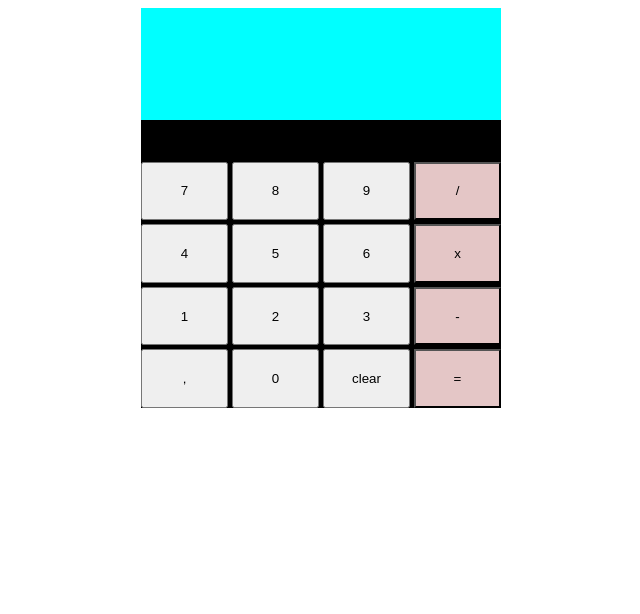
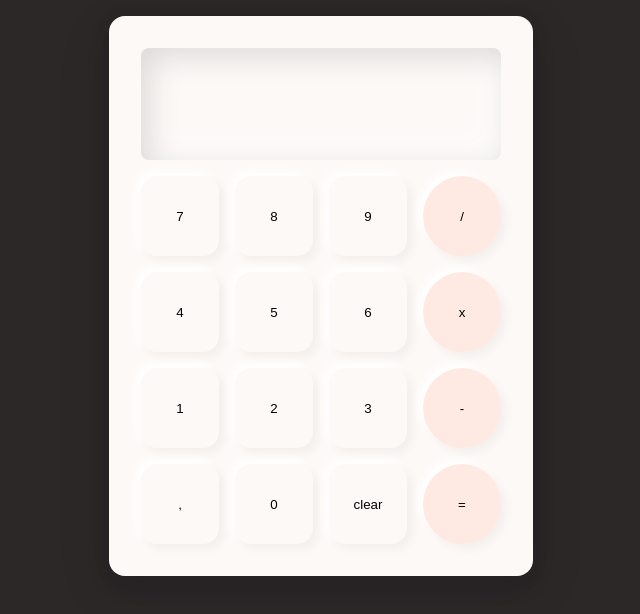
Before and after one commit to litvinas/calculator, a plain HTML site: page index.html in a window 1280 px wide. Shown: the whole page, without its empty margins (319-959 px from the left). Drawn offline with Linux system fonts and the light colour scheme.

Commit message:
Update styles

```diff
--- a/index.html
+++ b/index.html
@@ -6,6 +6,10 @@
     <meta name="viewport" content="width=device-width, initial-scale=1.0">
     <title>Document</title>
     <link rel="stylesheet" href="style.css">
+    <link rel="preconnect" href="https://fonts.googleapis.com">
+    <link rel="preconnect" href="https://fonts.gstatic.com" crossorigin>
+    <link href="https://fonts.googleapis.com/css2?family=Kanit:wght@100;300;400;500;700&display=swap" rel="stylesheet">
+
 </head>
 <body>
     <div class="container">
--- a/javascript.js
+++ b/javascript.js
@@ -3,6 +3,7 @@ const operatorButtons = document.querySelectorAll('.operator');
 const equationDisplay = document.querySelector('.equation-display');
 const answerDisplay = document.querySelector('.answer-display');
 const equalButton = document.querySelector('.equal');
+const clearButton = document.querySelector('.clear');
 
 let equation = '';
 let numbers = [];
@@ -19,6 +20,8 @@ const updateEquation = function(char) {
 }
 
 numberButtons.forEach((button) => {button.addEventListener('click', function() {
+    button.classList.add('clicked');
+    setTimeout(() => button.classList.remove('clicked'), 100);
     updateDisplay(button.innerText);
     updateEquation(button.innerText);
     console.log(equation);
@@ -26,6 +29,9 @@ numberButtons.forEach((button) => {button.addEventListener('click', function() {
 
 operatorButtons.forEach((button) => {
     button.addEventListener('click', () => {
+        button.classList.add('clicked');
+        setTimeout(() => button.classList.remove('clicked'), 100);
+
         numbers[currentNumber] = parseInt(equation);
         updateDisplay(button.innerText);
         equation = '';
@@ -44,6 +50,12 @@ equalButton.addEventListener('click', function () {
 
 });
 
+clearButton.addEventListener('click', function() {
+    equation = '';
+    currentnumber = '';
+    equationDisplay.textContent = '';
+    answerDisplay.textContent = '';
+});
 
 
 const add = function(a, b) {
--- a/style.css
+++ b/style.css
@@ -1,12 +1,43 @@
+body {
+    background-color: rgb(44, 40, 40);
+    font-family: 'Roboto', sans-serif;
+}
+
 .calculator {
-    margin: auto;
+    margin: 16px auto auto auto;
     width: 360px;
-    height: 400px;
-    background-color: black;
+    background-color: #fdf9f7;
+    padding: 32px;
     display: grid;
     grid-template-columns: 1fr 1fr 1fr 1fr;
-    grid-gap: 4px;
+    grid-gap: 16px;
+    border-radius: 16px;
+    box-shadow: rgba(17, 17, 26, 0.1) 0px 4px 16px, rgba(17, 17, 26, 0.1) 0px 8px 24px, rgba(17, 17, 26, 0.1) 0px 16px 56px;
 }
+
+button {
+    height: 80px;
+    border: 0px;
+
+    border-radius: 16px;
+    background: #fdf9f7;
+    box-shadow:  5px 5px 8px #f3efed,
+                 -5px -5px 8px #ffffff;
+}
+
+.clicked {
+    border-radius: 16px;
+    background: #fdf9f7;
+    box-shadow: inset 5px 5px 8px #f3efed,
+                inset -5px -5px 8px #ffffff;
+}
+
+button.operator {
+    border-radius: 50%;
+    background: #ffeae3;
+
+}
+
 
 .display {
     grid-column: 1/5;
@@ -16,12 +47,21 @@
     background-color: aqua;
     text-align: end;
     padding: 12px 12px 0px 0px;
+    border-radius: 8px;
+    background: #fdf9f7;
+    box-shadow: inset 8px 8px 31px #dcd9d7,
+                inset -8px -8px 31px #ffffff;
+
 }
 
 h1, h3 {
     margin: 0px;
 }
 
-.operator {
-    background-color: rgb(228, 198, 198);
+h3 {
+    font-weight: 300;
 }
+
+h1 {
+    font-weight: 500;
+}
```
